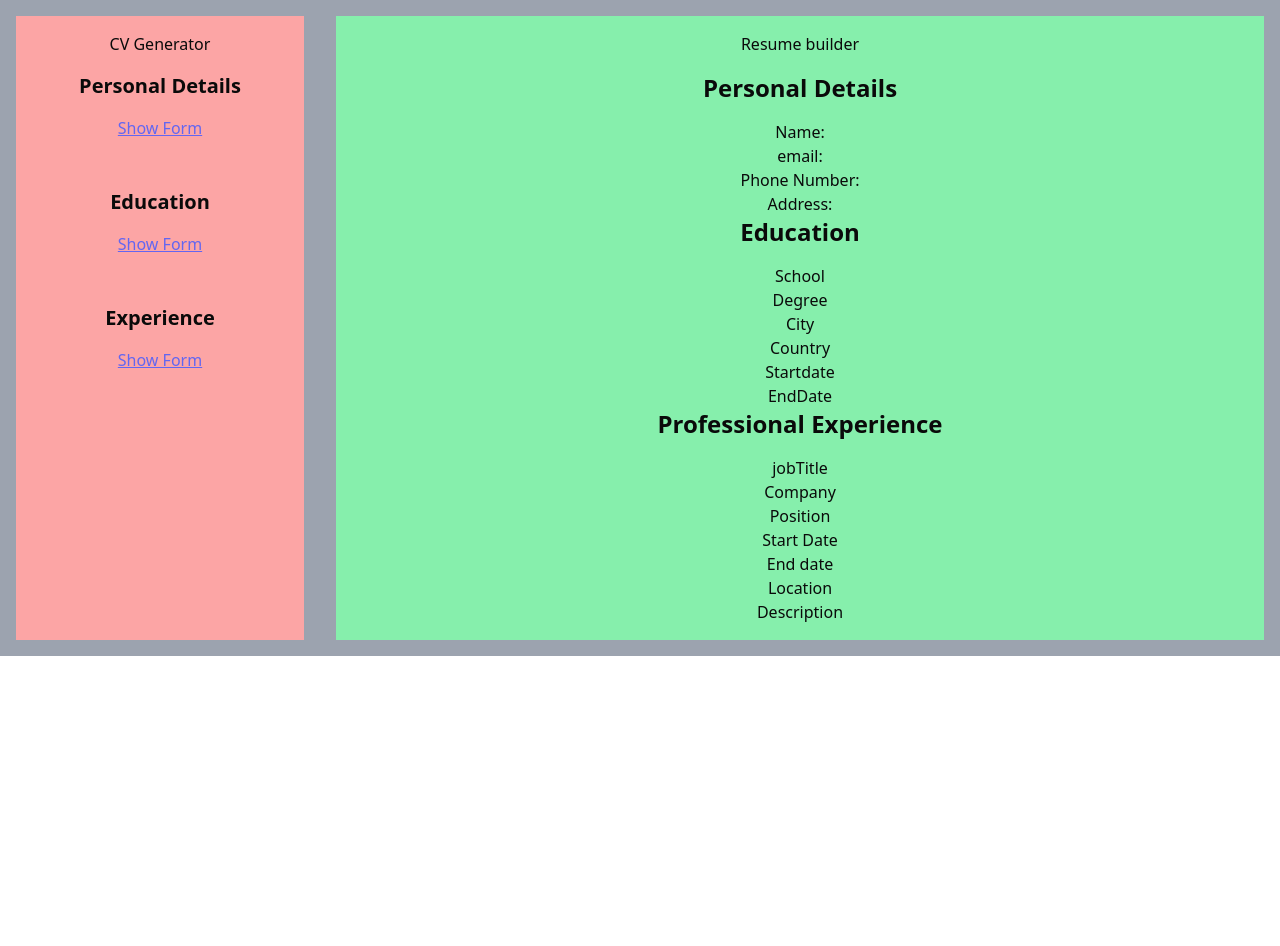
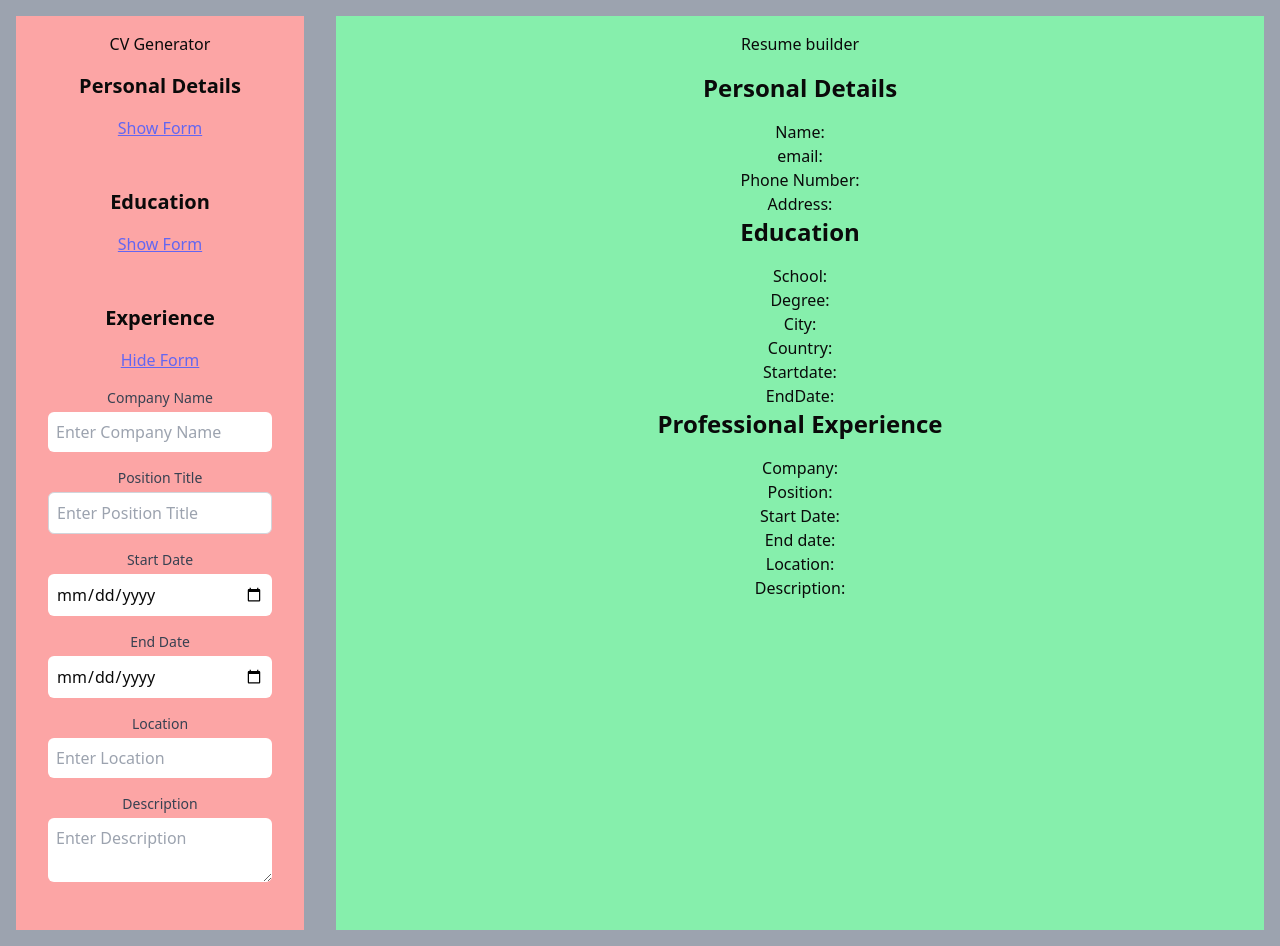
Before and after one commit to abelaleb/CV-Builder, a React (Vite) app: page / in a window 1280 px wide. Before the commit the page ends 800 px from the top, so only its background shows below. Built offline with nearby package versions, Linux system fonts and the light colour scheme.

Commit message:
add functionality to the rest of forms

```diff
--- a/src/App.jsx
+++ b/src/App.jsx
@@ -10,13 +10,39 @@ function App() {
     address: "",
   });
 
+  const [educationalBackground, setEducationalBackground] = useState({
+    school: "",
+    degree: "",
+    city: "",
+    country: "",
+    startSchoolDate: "",
+    endSchoolDate: "",
+  });
+  const [professionalExperience, setProfessionalExperience] = useState({
+    jobTitle: "",
+    company: "",
+    position: "",
+    startJobDate: "",
+    endJobDate: "",
+    location: "",
+    description: "",
+  });
+
   return (
     <main className="grid grid-cols-4 bg-gray-400">
       <Sidebar
         personalDetails={personalDetails}
         setPersonalDetails={setPersonalDetails}
+        educationalBackground={educationalBackground}
+        setEducationalBackground={setEducationalBackground}
+        professionalExperience={professionalExperience}
+        setProfessionalExperience={setProfessionalExperience}
       />
-      <ContentArea personalDetails={personalDetails} />
+      <ContentArea
+        personalDetails={personalDetails}
+        educationalBackground={educationalBackground}
+        professionalExperience={professionalExperience}
+      />
     </main>
   );
 }
--- a/src/components/ContentArea.jsx
+++ b/src/components/ContentArea.jsx
@@ -1,10 +1,20 @@
 import React from "react";
-export default function ContentArea(
-  { personalDetails },
-  { educationalDetails }
-) {
+function ContentArea({
+  personalDetails,
+  educationalBackground,
+  professionalExperience,
+}) {
   const { name, email, phoneNumber, address } = personalDetails;
-
+  const { school, degree, city, country, startSchoolDate, endSchoolDate } =
+    educationalBackground;
+  const {
+    company,
+    position,
+    startJobDate,
+    endJobDate,
+    location,
+    description,
+  } = professionalExperience;
 
   return (
     <>
@@ -23,26 +33,26 @@ export default function ContentArea(
         <div>
           <div className="text-2xl font-bold mb-4">Education</div>
           <div>
-            <div>School</div>
-            <div>Degree</div>
-            <div>City</div>
-            <div>Country</div>
-            <div>Startdate</div>
-            <div>EndDate</div>
+            <div>School: {school}</div>
+            <div>Degree:{degree}</div>
+            <div>City:{city}</div>
+            <div>Country:{country}</div>
+            <div>Startdate:{startSchoolDate}</div>
+            <div>EndDate:{endSchoolDate}</div>
           </div>
         </div>
 
         <div>
           <div className="text-2xl font-bold mb-4">Professional Experience</div>
-          <div>jobTitle</div>
-          <div>Company</div>
-          <div>Position</div>
-          <div>Start Date</div>
-          <div>End date</div>
-          <div>Location</div>
-          <div>Description</div>
+          <div>Company:{company}</div>
+          <div>Position:{position}</div>
+          <div>Start Date:{startJobDate}</div>
+          <div>End date:{endJobDate}</div>
+          <div>Location:{location}</div>
+          <div>Description:{description}</div>
         </div>
       </main>
     </>
   );
 }
+export default ContentArea;
--- a/src/components/EducationalBackground.jsx
+++ b/src/components/EducationalBackground.jsx
@@ -1,19 +1,14 @@
 import React, { useState } from "react";
 
-export default function EducationalBackground() {
-  const [educationalFormData, setEducationalFormData] = useState({
-    school: "",
-    degree: "",
-    city: "",
-    country: "",
-    startDate: "",
-    endDate: "",
-  });
+function EducationalBackground({
+  educationalBackground,
+  setEducationalBackground,
+}) {
   const [isShown, setIsShown] = useState(false);
 
   const handleChange = (e) => {
     const { name, value } = e.target;
-    setEducationalFormData((prevData) => ({
+    setEducationalBackground((prevData) => ({
       ...prevData,
       [name]: value,
     }));
@@ -42,10 +37,10 @@ export default function EducationalBackground() {
               <input
                 type="text"
                 name="school"
+                id="school"
+                value={educationalBackground.school || ""}
+                onChange={handleChange}
                 placeholder="Enter School / University"
-                id="school"
-                // value={degree}
-                // onChange={handleChange}
                 className="mt-1 block w-full p-2 border-green-300 rounded-md focus:outline-none focus:border-x-indigo-500"
               />
             </div>
@@ -60,10 +55,10 @@ export default function EducationalBackground() {
               <input
                 type="text"
                 name="degree"
+                id="degree"
+                value={educationalBackground.degree || ""}
+                onChange={handleChange}
                 placeholder="Enter Degree / Field of Study"
-                id="degree"
-                // value={degree}
-                // onChange={handleChange}
                 className="mt-1 block w-full p-2 border-green-300 rounded-md focus:outline-none focus:border-x-indigo-500"
               />
             </div>
@@ -78,10 +73,10 @@ export default function EducationalBackground() {
               <input
                 type="text"
                 name="city"
+                id="city"
+                value={educationalBackground.city || ""}
+                onChange={handleChange}
                 placeholder="Enter City"
-                id="city"
-                // value={city}
-                // onChange={handleChange}
                 className="mt-1 block w-full p-2 border-green-300 rounded-md focus:outline-none focus:border-x-indigo-500"
               />
             </div>
@@ -96,10 +91,10 @@ export default function EducationalBackground() {
               <input
                 type="text"
                 name="country"
+                id="country"
+                value={educationalBackground.country || ""}
+                onChange={handleChange}
                 placeholder="Enter Country"
-                id="country"
-                // value={startDate}
-                // onChange={handleChange}
                 className="mt-1 block w-full p-2 border-green-300 rounded-md focus:outline-none focus:border-x-indigo-500"
               />
             </div>
@@ -112,12 +107,12 @@ export default function EducationalBackground() {
                 Start Date
               </label>
               <input
-                type="text"
+                type="date"
                 name="startDate"
+                id="startDate"
+                value={educationalBackground.startDate || ""}
+                onChange={handleChange}
                 placeholder="mm / dd / yy"
-                id="startDate"
-                // value={startDate}
-                // onChange={handleChange}
                 className="mt-1 block w-full p-2 border-green-300 rounded-md focus:outline-none focus:border-x-indigo-500"
               />
             </div>
@@ -130,12 +125,12 @@ export default function EducationalBackground() {
                 End Date
               </label>
               <input
-                type="text"
+                type="date"
                 name="endDate"
+                id="endDate"
+                value={educationalBackground.endDate || ""}
+                onChange={handleChange}
                 placeholder="mm / dd / yy"
-                id="endDate"
-                // value={endDate}
-                // onChange={handleChange}
                 className="mt-1 block w-full p-2 border-green-300 rounded-md focus:outline-none focus:border-x-indigo-500"
               />
             </div>
@@ -145,3 +140,4 @@ export default function EducationalBackground() {
     </>
   );
 }
+export default EducationalBackground;
--- a/src/components/Experience.jsx
+++ b/src/components/ProfessionalExperience.jsx
@@ -1,16 +1,7 @@
 import React, { useState } from "react";
 
-export default function Experience() {
-  const [experienceData, setExperienceData] = useState({
-    jobTitle: "",
-    company: "",
-    position: "",
-    startDate: "",
-    endDate: "",
-    location: "",
-    description: "",
-  });
-  const [isShown, setIsShown] = useState(false);
+function Experience({ professionalExperience, setProfessionalExperience }) {
+  const [isShown, setIsShown] = useState(true);
 
   const toggleForm = () => {
     setIsShown(!isShown);
@@ -18,7 +9,7 @@ export default function Experience() {
 
   const handleChange = (e) => {
     const { name, value } = e.target;
-    setExperienceData((prevData) => ({
+    setProfessionalExperience((prevData) => ({
       ...prevData,
       [name]: value,
     }));
@@ -43,10 +34,10 @@ export default function Experience() {
               <input
                 type="text"
                 name="company"
+                id="company"
+                value={professionalExperience.company || ""}
+                onChange={handleChange}
                 placeholder="Enter Company Name"
-                id="company"
-                // value={company}
-                // onChange={handleChange}
                 className="mt-1 block w-full p-2 border-green-300 rounded-md focus:outline-none focus:border-x-indigo-500"
               />
             </div>
@@ -61,10 +52,10 @@ export default function Experience() {
               <input
                 type="position"
                 name="position"
+                id="position"
+                value={professionalExperience.position || ""}
+                onChange={handleChange}
                 placeholder="Enter Position Title"
-                id="position"
-                // value={email}
-                // onChange={toggleChange}
                 className="mt-1 block w-full p-2 border border-gray-300 rounded-md focus:outline-none focus:border-indigo-500"
               />
             </div>
@@ -77,12 +68,12 @@ export default function Experience() {
                 Start Date
               </label>
               <input
-                type="text"
+                type="date"
                 name="startDate"
+                id="startDate"
+                value={professionalExperience.startJobDate || ""}
+                onChange={handleChange}
                 placeholder="mm / dd / yy"
-                id="startDate"
-                // value={startDate}
-                // onChange={handleChange}
                 className="mt-1 block w-full p-2 border-green-300 rounded-md focus:outline-none focus:border-x-indigo-500"
               />
             </div>
@@ -95,12 +86,12 @@ export default function Experience() {
                 End Date
               </label>
               <input
-                type="text"
+                type="date"
                 name="endDate"
+                id="endDate"
+                value={professionalExperience.endJobDate}
+                onChange={handleChange}
                 placeholder="mm / dd / yy"
-                id="endDate"
-                // value={endDate}
-                // onChange={handleChange}
                 className="mt-1 block w-full p-2 border-green-300 rounded-md focus:outline-none focus:border-x-indigo-500"
               />
             </div>
@@ -115,10 +106,10 @@ export default function Experience() {
               <input
                 type="text"
                 name="location"
+                id="location"
+                value={professionalExperience.location}
+                onChange={handleChange}
                 placeholder="Enter Location"
-                id="location"
-                // value={endDate}
-                // onChange={handleChange}
                 className="mt-1 block w-full p-2 border-green-300 rounded-md focus:outline-none focus:border-x-indigo-500"
               />
             </div>
@@ -133,10 +124,10 @@ export default function Experience() {
               <textarea
                 type="description"
                 name="description"
+                id="description"
+                value={professionalExperience.description}
+                onChange={handleChange}
                 placeholder="Enter Description"
-                id="description"
-                // value={endDate}
-                // onChange={handleChange}
                 className="mt-1 block w-full p-2 border-green-300 rounded-md focus:outline-none focus:border-x-indigo-500"
               />
             </div>
@@ -146,3 +137,5 @@ export default function Experience() {
     </>
   );
 }
+
+export default Experience;
--- a/src/components/Sidebar.jsx
+++ b/src/components/Sidebar.jsx
@@ -1,9 +1,16 @@
 import React from "react";
 import PersonalDetailsForm from "./PersonalDetails";
-import EducationalBackgroundForm from "./EducationalBackground";
-import ExperienceForm from "./Experience";
+import EducationalBackground from "./EducationalBackground";
+import ExperienceForm from "./ProfessionalExperience";
 
-function Sidebar({ personalDetails, setPersonalDetails }) {
+function Sidebar({
+  personalDetails,
+  setPersonalDetails,
+  educationalBackground,
+  setEducationalBackground,
+  professionalExperience,
+  setProfessionalExperience,
+}) {
   return (
     <aside className="text-center m-4 p-4 bg-red-300 col-span-1">
       <div>CV Generator</div>
@@ -11,8 +18,14 @@ function Sidebar({ personalDetails, setPersonalDetails }) {
         personalDetails={personalDetails}
         setPersonalDetails={setPersonalDetails}
       />
-      <EducationalBackgroundForm />
-      <ExperienceForm />
+      <EducationalBackground
+        educationalBackground={educationalBackground}
+        setEducationalBackground={setEducationalBackground}
+      />
+      <ExperienceForm
+        professionalExperience={professionalExperience}
+        setProfessionalExperience={setProfessionalExperience}
+      />
     </aside>
   );
 }
```
Also changed, not shown: src/components/PersonalDetails.jsx (+24 -9 lines).
